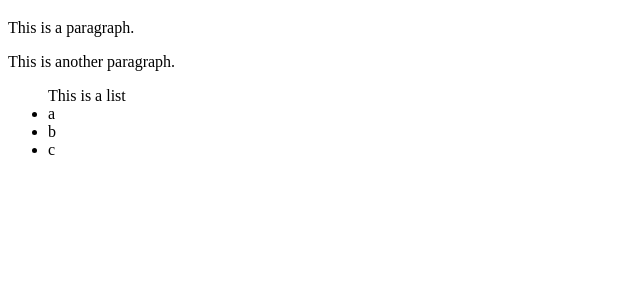
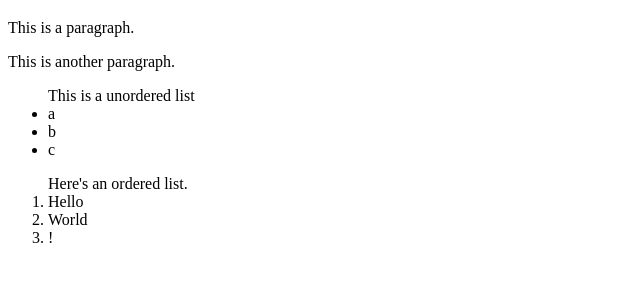
Before and after one commit to ahrager/git-test, a plain HTML site: page index.html in a window 1280 px wide. Shown: the part 61-342 px from the top of the page, without its empty margins (0-640 px from the left). Drawn offline with Linux system fonts and the light colour scheme.

Commit message:
Third commit

```diff
--- a/index.html
+++ b/index.html
@@ -4,10 +4,15 @@
         <h1>This is a Header</h1>
         <p>This is a paragraph.</p>
         <p>This is another paragraph.</p>
-        <ul>This is a list
+        <ul>This is a unordered list
             <li>a</li>
             <li>b</li>
             <li>c</li>
         </ul>
+        <ol>Here's an ordered list.
+            <li>Hello</li>
+            <li>World</li>
+            <li>!</li>
+        </ol>
     </body>
 </html>
```
